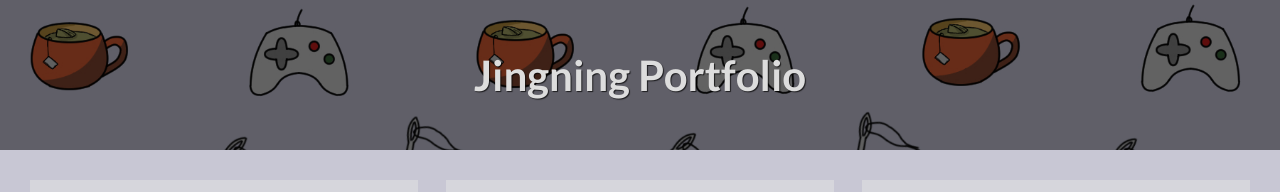
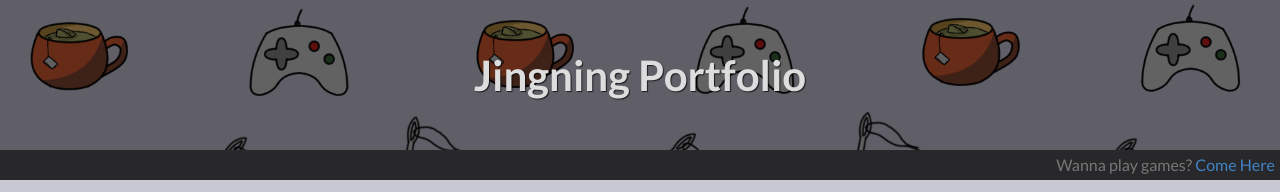
Before and after one commit to evakimox/JingningPortfolio, a plain HTML site: page index.html in a window 1280 px wide. Shown: the top 192 px of the page. Drawn offline with nearby package versions, Linux system fonts and the light colour scheme.

Commit message:
add itch.io link to portfolio

```diff
--- a/index.css
+++ b/index.css
@@ -15,6 +15,15 @@
     color: #dddddd;
     text-shadow: 1px 1px 1px rgba(0.2, 0.2, 0.2, 0.7);
     padding-top: 65px;
+}
+
+.menu_bar{
+    padding: 5px;
+    background-color: rgba(0,0,0,0.8);
+    height: 30px;
+    text-align: right;
+    color: #777777;
+    font-size: 16px;
 }
 
 .outside_container{
--- a/index.html
+++ b/index.html
@@ -19,6 +19,10 @@
             Jingning Portfolio
         </div>
     </div>
+    <div class="ui menu_bar">
+        Wanna play games?
+        <a href="https://mylastnameis2.itch.io/">Come Here</a>
+    </div>
     <div class="outside_container">
         <div id="posts" class="ui three column doubling stackable masonry grid ">
             <div class="column">
```
